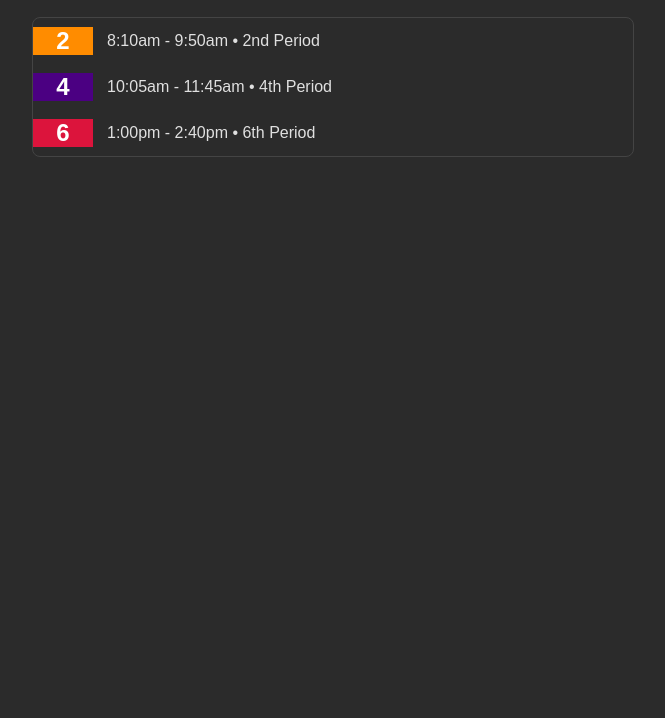
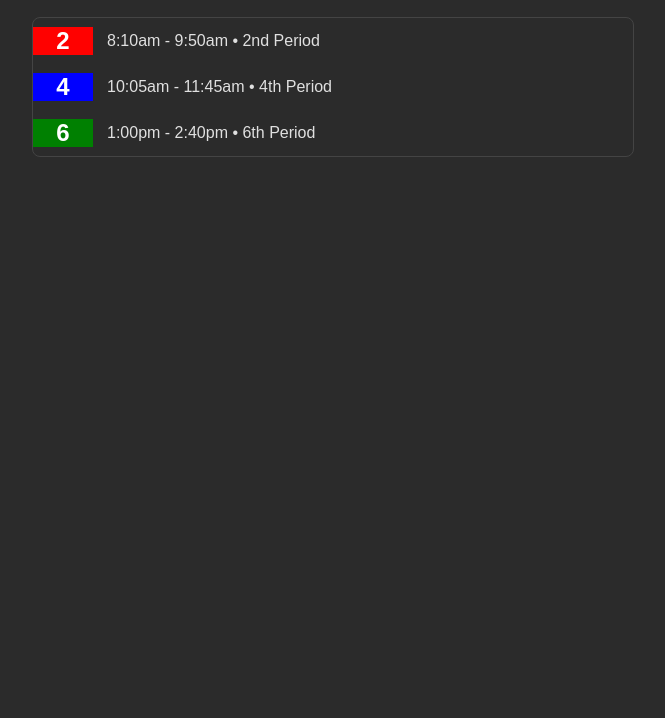
Before and after one commit to MJHalling/block246, a plain HTML site: page index.html in a window 1280 px wide. Shown: the part 82-800 px from the top of the page, without its empty margins (307-972 px from the left). Drawn offline with Linux system fonts and the light colour scheme.

Commit message:
Update index.html

```diff
--- a/index.html
+++ b/index.html
@@ -69,11 +69,11 @@
   <div class="schedule" id="schedule"></div>
 
 <script>
-  const blocks = [
-    { num: "2", label: "2nd Period", start: "8:10 AM", end: "9:50 AM", silk: "#FF8C00", numText: "#FFF" },
-    { num: "4", label: "4th Period", start: "10:05 AM", end: "11:45 AM", silk: "#4B0082", numText: "#FFF" },
-    { num: "6", label: "6th Period", start: "1:00 PM", end: "2:40 PM", silk: "#DC143C", numText: "#FFF" }
-  ];
+const blocks = [
+  { num: "2", label: "2nd Period", start: "8:10 AM", end: "9:50 AM", silk: "#FF0100", numText: "#FFF" },
+  { num: "4", label: "4th Period", start: "10:05 AM", end: "11:45 AM", silk: "#0000FF", numText: "#FFF" },
+  { num: "6", label: "6th Period", start: "1:00 PM", end: "2:40 PM", silk: "#008001", numText: "#FFF" }
+];
 
   function getCurrentTimeInSeconds() {
     const now = new Date();
```
